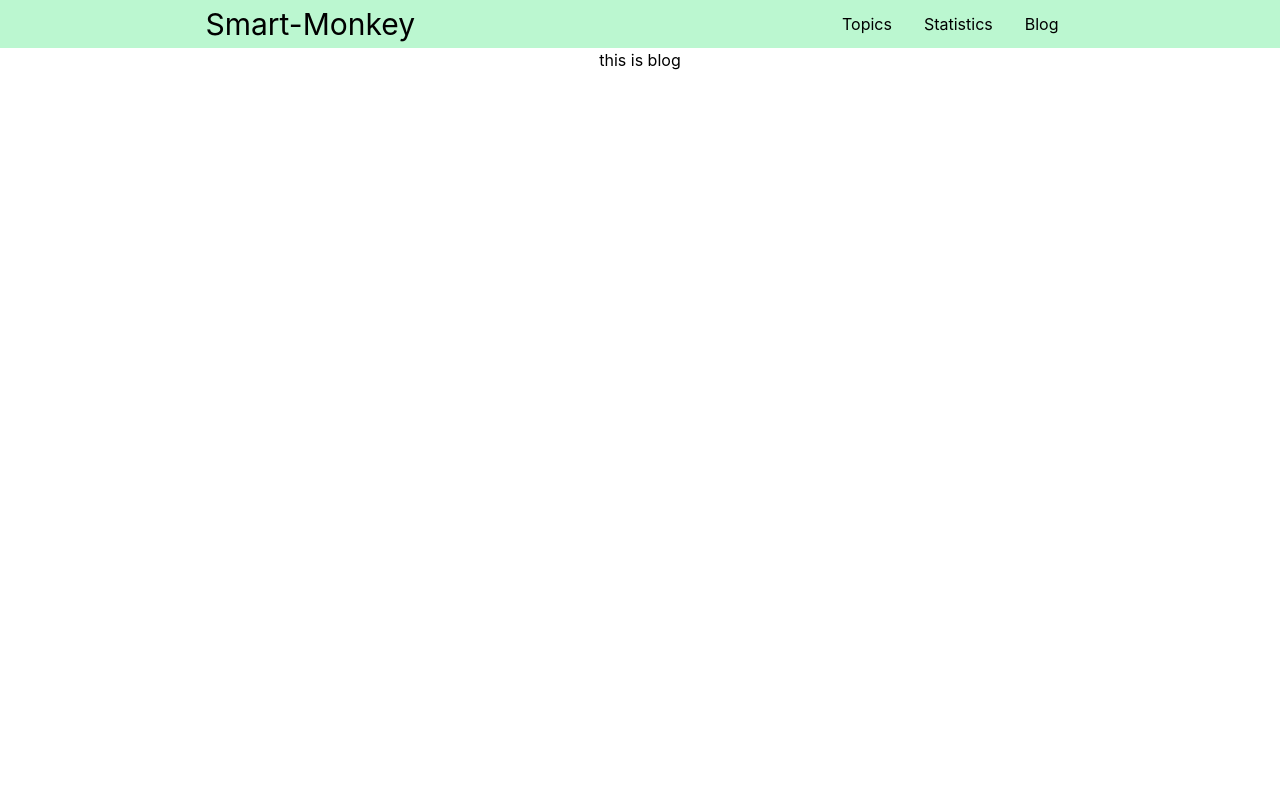
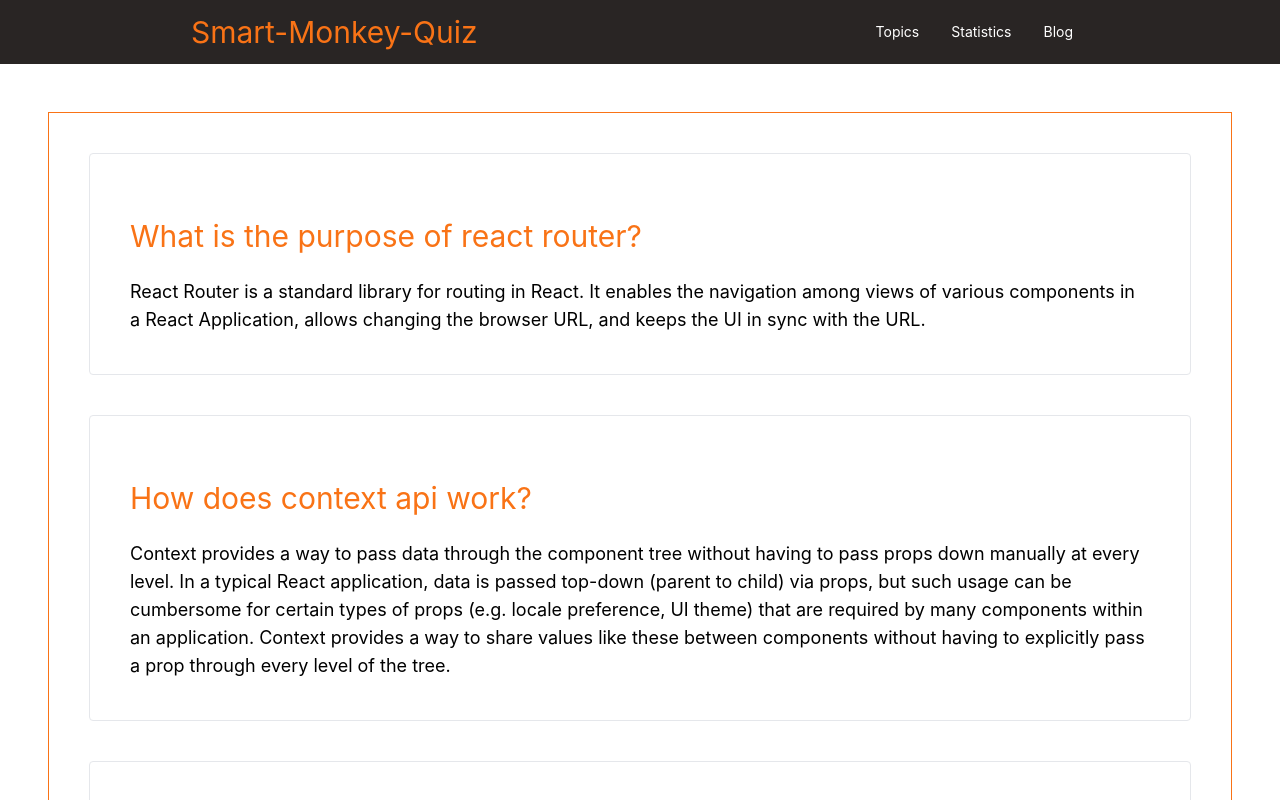
Before and after one commit to Yeamin0007/smart-monkey-quizy, a React (Create React App) app: page /blog in a window 1280 px wide. Shown: the top 800 px of the page. Built offline with nearby package versions, Linux system fonts and the light colour scheme.

Commit message:
commit blog

```diff
--- a/src/components/Blog/Blog.js
+++ b/src/components/Blog/Blog.js
@@ -2,8 +2,19 @@ import React from 'react';
 
 const Blog = () => {
     return (
-        <div>
-           <h2>this is blog</h2>
+        <div className='sm:mx-12 mt-12 border border-orange-500'>
+          <div className=' text-start border rounded m-10 p-10'>
+                <h2 className='text-orange-500 text-3xl py-6'>What is the purpose of react router?</h2>
+                <p className='text-lg'>React Router is a standard library for routing in React. It enables the navigation among views of various components in a React Application, allows changing the browser URL, and keeps the UI in sync with the URL.</p>
+            </div>
+            <div className=' text-start border rounded m-10 p-10'>
+                <h2 className='text-orange-500 text-3xl py-6'>How does context api work?</h2>
+                <p className='text-lg'>Context provides a way to pass data through the component tree without having to pass props down manually at every level. In a typical React application, data is passed top-down (parent to child) via props, but such usage can be cumbersome for certain types of props (e.g. locale preference, UI theme) that are required by many components within an application. Context provides a way to share values like these between components without having to explicitly pass a prop through every level of the tree.</p>
+            </div>
+            <div className='text-start border rounded m-10 p-10'>
+                <h2 className='text-orange-500 text-3xl py-6'>Explain useRef?</h2>
+                <p className='text-lg'>useRef(initialValue) is a built-in React hook that accepts one argument as the initial value and returns a reference (aka ref). A reference is an object having a special property current. The useRef Hook allows you to persist values between renders. It can be used to store a mutable value that does not cause a re-render when updated.</p>
+            </div>
         </div>
     );
 };
--- a/src/components/Header/Header.js
+++ b/src/components/Header/Header.js
@@ -8,7 +8,7 @@ const Header = () => {
 
 
 
-            <div className= 'text-6xl'>
+            <div className= 'lg:text-6xl sm:text-xs md:text-lg '>
             <img className='px-60' src='https://smartmonkey.ca/wp-content/uploads/2020/11/Smart-Monkey-Logo-v2-square.png' alt='smart-monkey'></img>
 
                 <h1>
--- a/src/components/Home/Home.js
+++ b/src/components/Home/Home.js
@@ -14,7 +14,7 @@ const Home = () => {
 
 
         <div className='flex justify-center'>
-        <div className='grid grid-cols-2 gap-28 w-1/2 m-20'>
+        <div className='grid lg:grid-cols-2 sm:grid-cols-1 gap-28 w-1/2 m-20 '>
         {
          topics.data.map(topic => <Topic
          key={topic.id}
--- a/src/components/Navbar/Navbar.js
+++ b/src/components/Navbar/Navbar.js
@@ -3,15 +3,15 @@ import { Link } from 'react-router-dom';
 
 const Navbar = () => {
     return (
-        <nav className='h-12 flex md-flex items-center justify-around bg-green-200 '>
+        <nav className='h-16 flex md-flex items-center justify-around bg-stone-800 '>
            <div>
-            <h1 className='text-3xl'>Smart-Monkey</h1>
+            <h1 className='text-3xl text-orange-500'>Smart-Monkey-Quiz</h1>
            </div>
 
-           <div className=''>
-             <Link to='/' className='px-4'>Topics</Link>
-             <Link to='/statistics' className='px-4'>Statistics</Link>
-             <Link to='/blog' className='px-4'>Blog</Link>
+           <div className='text-sm text-white'>
+             <Link to='/' className='px-4  hover:text-orange-500'>Topics</Link>
+             <Link to='/statistics' className='px-4  hover:text-orange-500'>Statistics</Link>
+             <Link to='/blog' className='px-4  hover:text-orange-500'>Blog</Link>
            </div>
         </nav>
     );
--- a/src/components/Topics/Topic.js
+++ b/src/components/Topics/Topic.js
@@ -6,19 +6,19 @@ import './Topic.css'
 const Topic = ({topic}) => {
     const {name, logo, total, id } = topic;
     return (
-        <div className='border-2 rounded bg-slate-400'>
+        <div className='border-2 rounded bg-neutral-300'>
             <div>
             <img className='topic-img' src={logo}></img>
             </div>
 
-            <div className='flex justify-around items-center bg-slate-100 rounded'>
-                <div className='text-start'>
-                <p>{name}</p>
+            <div className='flex justify-between px-5 py-4 items-center bg-slate-100'>
+                <div className='text-start font-bold'>
+                <p className='text-sky-400 text-2xl'>{name}</p>
                 <p>Total Questions: {total}</p>
                 </div>
 
                 <div>
-                <Link to={`/${id}`}><button className='bg-blue-500 px-4 py-2 rounded text-white'>Start Quiz</button></Link>
+                <Link to={`/${id}`}><button className='bg-sky-500 px-4 py-1 rounded text-white'>Start Quiz</button></Link>
                 </div>
             </div>
         </div>
```
